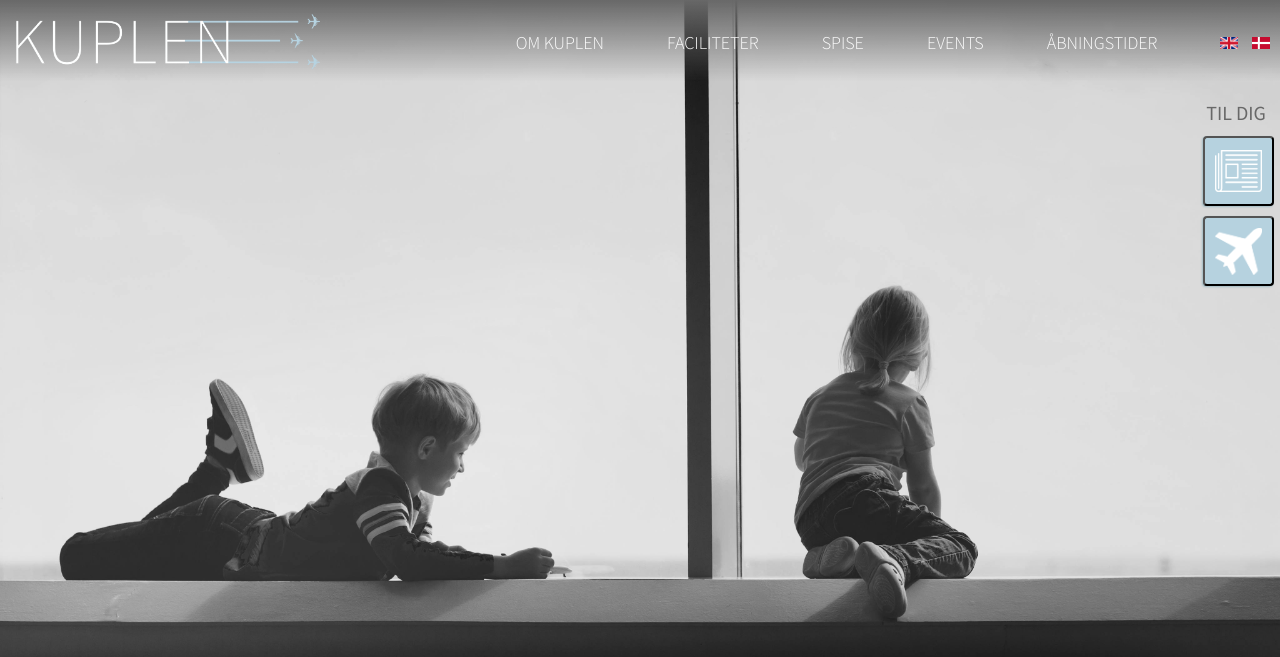
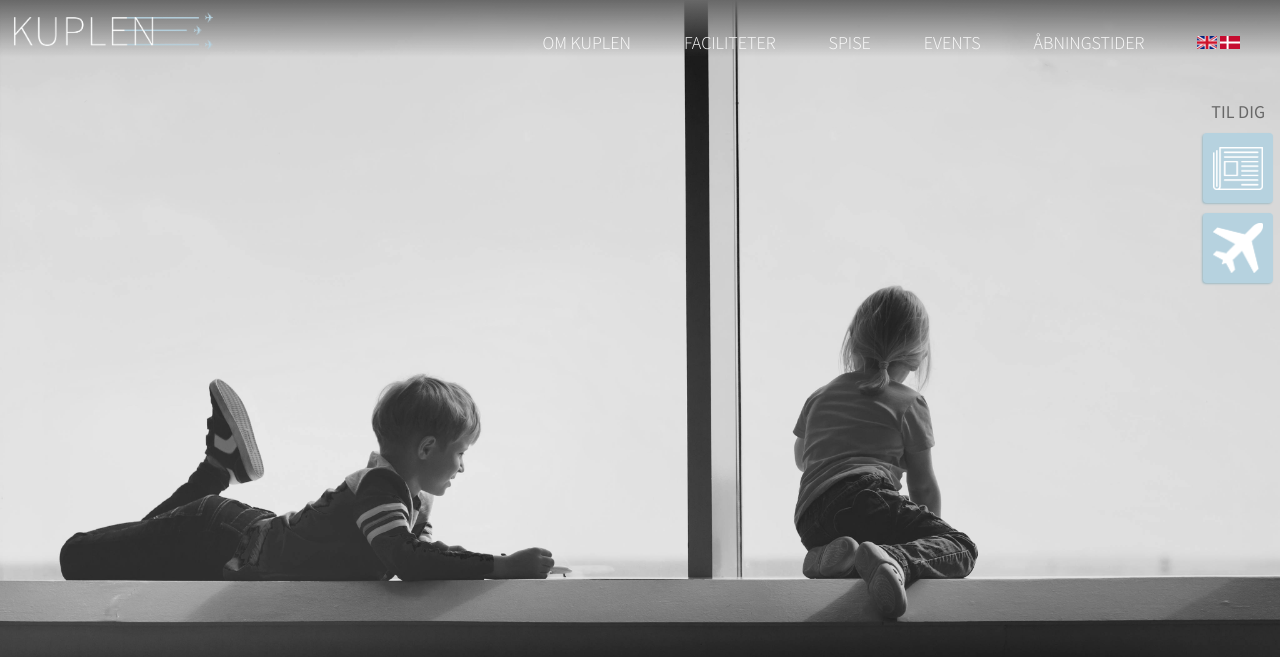
Before and after one commit to Linemirellaknudsen/kuplen, a PHP site: page / in a window 1280 px wide. Shown: the top 657 px of the page. Run offline with PHP 8.4, Linux system fonts and the light colour scheme; data that the repository does not hold is empty; some libraries are stand-ins or nearby versions.

Commit message:
Add files via upload

```diff
--- a/index.php
+++ b/index.php
@@ -36,12 +36,12 @@
 	<header class="color_top">
 		<div class="row">
 
-			<div class="col s8 m4 l3">
+			<div class="col s8 m4 l2">
 				<img class="col s12" id="logo" src="img/logo_white.png">
 			</div>
 
 			<!-- MOBILE -->
-			<div class="col s4 hide-on-med-and-up" id="mobile_menu_btn">
+			<div class="col s4 m8 hide-on-large-only" id="mobile_menu_btn">
 				<button id="burgermenu_btn">
 					<img src="img/burgermenu.png">
 				</button>
@@ -60,7 +60,7 @@
 			</div>
 
 			<!-- DESKTOP -->
-			<div class="col m8 l9 hide-on-small-only" id="desktop_menu">
+			<div class="col l10 hide-on-med-and-down" id="desktop_menu">
 				<a href="javascript:void(0);" id="menuomkuplen">OM KUPLEN</a>
 				<a href="javascript:void(0);" id="menufaciliteter">FACILITETER</a>
 				<a href="javascript:void(0);" id="menuspise">SPISE</a>
@@ -275,6 +275,7 @@
   	<img class="col s6" src="img/plakat_fam_stander.png">
     <span class="close">&times;</span>
     <form action="<?=$_SERVER['PHP_SELF']?>" method="post" class="col s6">
+    	<label>NYHEDSBREV</label>
     	<input class="input_felt" type="text" name="fornavn" placeholder="FORNAVN">
     	<input class="input_felt" type="text" name="efternavn" placeholder="EFTERNAVN">
     	<input class="input_felt" type="email" name="email" placeholder="EMAIL">
--- a/index_engelsk.php
+++ b/index_engelsk.php
@@ -37,7 +37,7 @@
 		<div class="row">
 
 			<div class="col s8 m4 l3">
-				<img class="col s12" id="logo" src="img/logo_white.png">
+				<img class="col s12" id="logo" src="img/dome_logo_white.png">
 			</div>
 
 			<!-- MOBILE -->
@@ -85,7 +85,7 @@
 
 		<div class="col s12" id="om_kuplen">
 			<div class="col s12">
-				<h5 id="color_light_blue">ABOUT THE DOME</h5>
+				<h5 id="color_light_blue">ABOUT</h5>
 			</div>
 			<div class="col s12" id="om_kuplen_tekst">
 				<p>Get closer to heaven - all the way down to earth. With THE DOME's large glass panels and amazing location in Terminal 3, you and the family can experience something extraordinary. Copenhagen Airport is no longer a gateway to the world, but a travel destination for those who just love to spot planes. The combination of amazing views, fun atmosphere and delicious food makes THE DOME the ideal destination!</p>
--- a/style/style.css
+++ b/style/style.css
@@ -15,7 +15,7 @@ header {
 	padding-top: 10px;
 }
 .color_top {
-	background: linear-gradient(#686868, rgba(255, 0, 0, 0.0));
+	background: linear-gradient(#686868, rgba(104, 104, 104, 0.0));
 }
 .color_scroll {
 	background-color: #686868;
@@ -205,6 +205,7 @@ table > tbody > tr > td > img {
 	height: auto;
 	display: block;
 	padding-bottom: 30px;
+	margin: 0 auto;
 }
 table > tbody > tr > td > h6 {
 	font-weight: 300!important;
@@ -239,14 +240,17 @@ table > tbody > tr > td > h6 {
 	box-shadow: -1px 1px 2px #a1bbc4;
 	margin-bottom: 10px;
 	height: 70px!important;
+	width: 70px!important;
+	border: none;
 }
 #news {
 	position: fixed;
 	top: 100px;
-	right: 5px;
+	right: 10px;
 }
 #news > h6 {
-	padding-left: 3px;
+	font-size: 1.2em;
+	padding-left: 8px;
 }
 button:active {
 	border: none!important;
@@ -312,6 +316,10 @@ form {
 	color: #b6d2df;
 	margin-top: 70px;
 }
+.modal > .modal-content > form > label {
+    font-size: 2em;
+    color: #b6d2df;
+}
 
 
 
@@ -349,14 +357,13 @@ form {
 	#show img, #abningstider {
 		margin: 25px auto 10px auto;
 	}
+	#news {
+	    margin-right: 10px;
+	}
  }
 @media (min-width: 800px) {
 	#desktop_menu > a {
 		padding-left: 20px;
-	}
-	#desktop_menu {
-		padding-top: 15px;
-		padding-right: 25px;
 	}
 	#om_kuplen_tekst {
 		padding: 0 100px 0 100px;
@@ -381,15 +388,18 @@ form {
 	#show img, #abningstider {
 		margin: 90px auto 10px auto;
 	}
+	#news {
+	    margin-right: 20px;
+	}
  }
-@media (min-width: 1000px) {
+@media (min-width: 993px) {
 	#desktop_menu > a {
-		padding-left: 60px;
+		padding-left: 50px;
 		font-size: 18px;
 	}
 	#desktop_menu {
 		padding-top: 19px;
-		padding-right: 60px;
+		padding-right: 90px;
 	}
 	#om_kuplen_tekst {
 		padding: 0 250px 0 250px;
@@ -409,9 +419,6 @@ form {
 	#events {
 		padding: 0 300px 0 300px;
 	}
-	#news {
-		right: -30px;
-	}
 	#dome {
 		width: 500px;
 	}
@@ -419,4 +426,7 @@ form {
 		width: calc(100% - 500px);
 		height: 484px;
 	}
+	#news {
+	    margin-right: -40px;
+	}
  }
```
Also changed, not shown: img/dome_logo_white.png (added).
